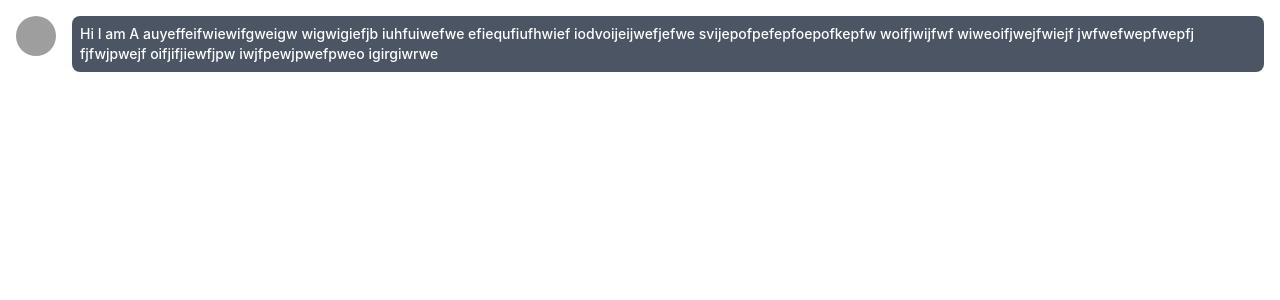
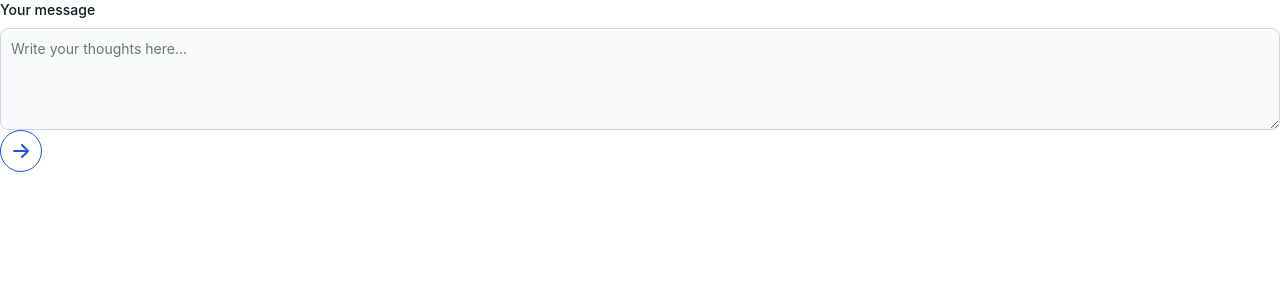
Before and after one commit to devdasz/ChatGenie, a React (Vite) app: page / in a window 1280 px wide. Shown: the top 300 px of the page. Built offline with nearby package versions, Linux system fonts and the light colour scheme; grey boxes are pictures that could not be loaded.

Commit message:
modification

```diff
--- a/package.json
+++ b/package.json
@@ -11,7 +11,9 @@
   "keywords": [],
   "author": "",
   "license": "ISC",
-  "dependencies": {},
+  "dependencies": {
+    "axios": "^1.4.0"
+  },
   "devDependencies": {
     "@types/react": "^18.0.27",
     "@types/react-dom": "^18.0.10",
--- a/src/App.jsx
+++ b/src/App.jsx
@@ -1,17 +1,80 @@
 import './App.css'
+import {Message, AIMessage} from './componenets/message.jsx'
+import { useState,useEffect } from "react";
+import axios from 'axios';
+const messages =  [
 
+{'role':'user', 'content':'tell me a joke'},
+{'role':'assistant', 'content':'Why did the chicken cross the road'},
+{'role':'user', 'content':'I don\'t know'}  ]
 export default function App() {
+  const [messageList,setMessageList]=useState([])
+ const [input,setInput]=useState()
+
+  const handleSubmit=async()=>{
+
+   var data = {
+     role:"user",
+     content:input
+   };
+
+
+    let path='https://apitest.devdazz.repl.co/chatbot'
+
+   const response = await axios.post(path, data)
+    console.log(response.data)
+    setMessageList([...messageList,data,response.data])
+    // var config = {
+    //   method: 'post',
+    //   url: 'https://apitest.devdazz.repl.co/infer-review',
+    //   headers: { },
+    //   data : data
+    // };
+
+    // axios(config)
+    // .then(function (response) {
+    //   console.log(JSON.stringify(response.data));
+    //   const receivedData=JSON.stringify(response.data)
+
+    //    setMessageList([...messageList,receivedData])
+
+    // })
+    // .catch(function (error) {
+    //   console.log(error);
+    // });
+  }
+
+  useEffect(()=>{
+    // getMeassage()
+  },[])
   return (
     <main>
+      {messageList.map((ele)=>(
+      <>
+      {ele.role=="user"?
+     <Message message={ele.content}/>
 
-      <div class="flex items-start space-x-4 p-4">
-        <img class="w-10 h-10 rounded-full" src="https://images.unsplash.com/photo-1683143724719-2dc07dc1fe31?ixlib=rb-4.0.3&ixid=MnwxMjA3fDB8MHxwaG90by1wYWdlfHx8fGVufDB8fHx8&auto=format&fit=crop&w=992&q=80" alt="" />
+      :""}
+         {ele.role=="assistant"?
+     <AIMessage message={ele.content}/>
 
-        <div class="font-medium bg-gray-600 p-2 rounded-lg text-white">
+      :""}
 
-          <div class="text-sm "> Hi I am A auyeffeifwiewifgweigw wigwigiefjb iuhfuiwefwe efiequfiufhwief iodvoijeijwefjefwe svijepofpefepfoepofkepfw woifjwijfwf wiweoifjwejfwiejf jwfwefwepfwepfj fjfwjpwejf oifjifjiewfjpw iwjfpewjpwefpweo igirgiwrwe  </div>
-        </div>
-      </div>
+        </>))}
+
+<label for="message" class="block mb-2 text-sm font-medium text-gray-900 dark:text-white">Your message</label>
+<textarea id="message" rows="4" class="block p-2.5 w-full text-sm text-gray-900 bg-gray-50 rounded-lg border border-gray-300 focus:ring-blue-500 focus:border-blue-500 dark:bg-gray-700 dark:border-gray-600 dark:placeholder-gray-400 dark:text-white dark:focus:ring-blue-500 dark:focus:border-blue-500" placeholder="Write your thoughts here..."
+  value={input}
+  onChange={(event)=>{
+    setInput(event.target.value)
+  }}
+  ></textarea>
+      <button   onClick={handleSubmit} type="button" class="text-blue-700 border border-blue-700 hover:bg-blue-700 hover:text-white focus:ring-4 focus:outline-none focus:ring-blue-300 font-medium rounded-full text-sm p-2.5 text-center inline-flex items-center dark:border-blue-500 dark:text-blue-500 dark:hover:text-white dark:focus:ring-blue-800 dark:hover:bg-blue-500">
+  <svg aria-hidden="true" class="w-5 h-5" fill="currentColor" viewBox="0 0 20 20" xmlns="http://www.w3.org/2000/svg"><path fill-rule="evenodd" d="M10.293 3.293a1 1 0 011.414 0l6 6a1 1 0 010 1.414l-6 6a1 1 0 01-1.414-1.414L14.586 11H3a1 1 0 110-2h11.586l-4.293-4.293a1 1 0 010-1.414z" clip-rule="evenodd"></path></svg>
+  <span class="sr-only">Icon description</span>
+
+</button>
+
 
     </main>
   )
--- /dev/null
+++ b/src/componenets/message.jsx
@@ -0,0 +1,40 @@
+export function Message({message, isAI}) {
+
+  return (
+    <main>
+
+      <div
+        className="flex items-start space-x-4 p-4"
+       >
+        <img class="w-10 h-10  rounded-full" src="https://images.unsplash.com/photo-1620712943543-bcc4688e7485?ixlib=rb-4.0.3&ixid=MnwxMjA3fDB8MHxwaG90by1wYWdlfHx8fGVufDB8fHx8&auto=format&fit=crop&w=465&q=80" alt="" />
+
+        <div className="font-medium bg-gray-600 p-2   rounded-lg text-white">
+
+          <div className="text-sm "> {message} </div>
+        </div>
+      </div>
+
+    </main>
+  )
+}
+export  function AIMessage({message, isAI}) {
+
+  return (
+    <main>
+
+      <div
+        className="flex items-start space-x-4 p-4"
+        style={{
+          flexDirection: "row-reverse"
+        }}>
+        <img class="w-10 h-10 mx-2 rounded-full" src="https://images.unsplash.com/photo-1620712943543-bcc4688e7485?ixlib=rb-4.0.3&ixid=MnwxMjA3fDB8MHxwaG90by1wYWdlfHx8fGVufDB8fHx8&auto=format&fit=crop&w=465&q=80" alt="" />
+
+        <div className="font-medium bg-gray-600 p-2   rounded-lg text-white">
+
+          <div className="text-sm "> {message} </div>
+        </div>
+      </div>
+
+    </main>
+  )
+}
```
Also changed, not shown: 1 other file (tests, documents, lock files or other folders).
